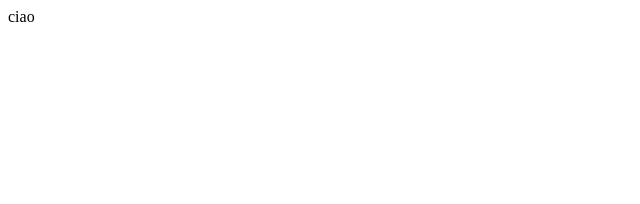
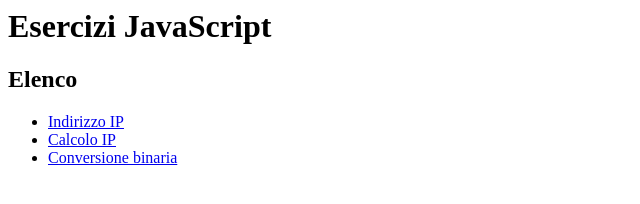
Before and after one commit to AlessandroEle/Esercizi, a plain HTML site: page index.html in a window 1280 px wide. Shown: the whole page, without its empty margins (0-640 px from the left). Drawn offline with Linux system fonts and the light colour scheme.

Commit message:
Update index.html

```diff
--- a/index.html
+++ b/index.html
@@ -1 +1,11 @@
-ciao
+<html>
+  <body>
+    <h1>Esercizi JavaScript</h1>
+    <h2>Elenco</h2>
+    <ul>
+      <li><a href="ind_ip.html">Indirizzo IP</a></li>
+      <li><a href="calcolo_ip.html">Calcolo IP</a></li>
+      <li><a href="conv_bin.html">Conversione binaria</a></li>
+    </ul>
+  </body>
+</html>
```
